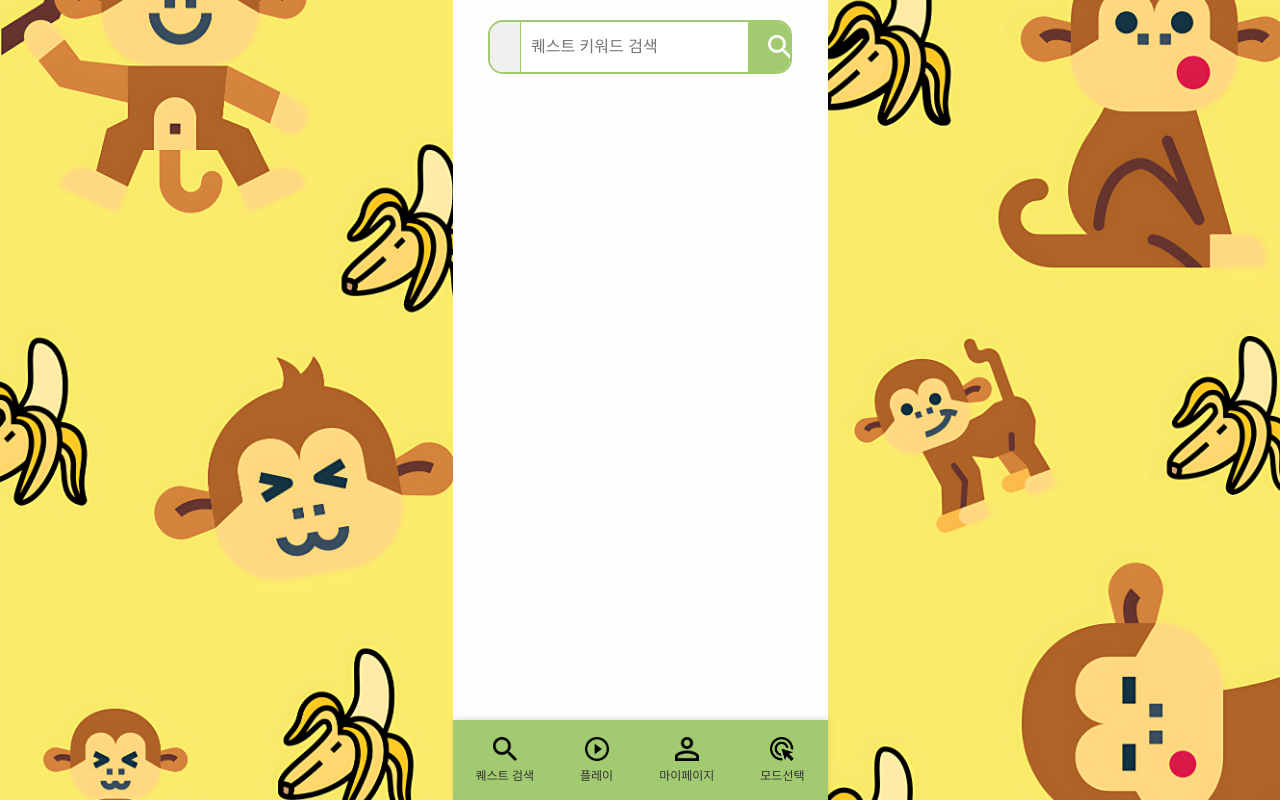
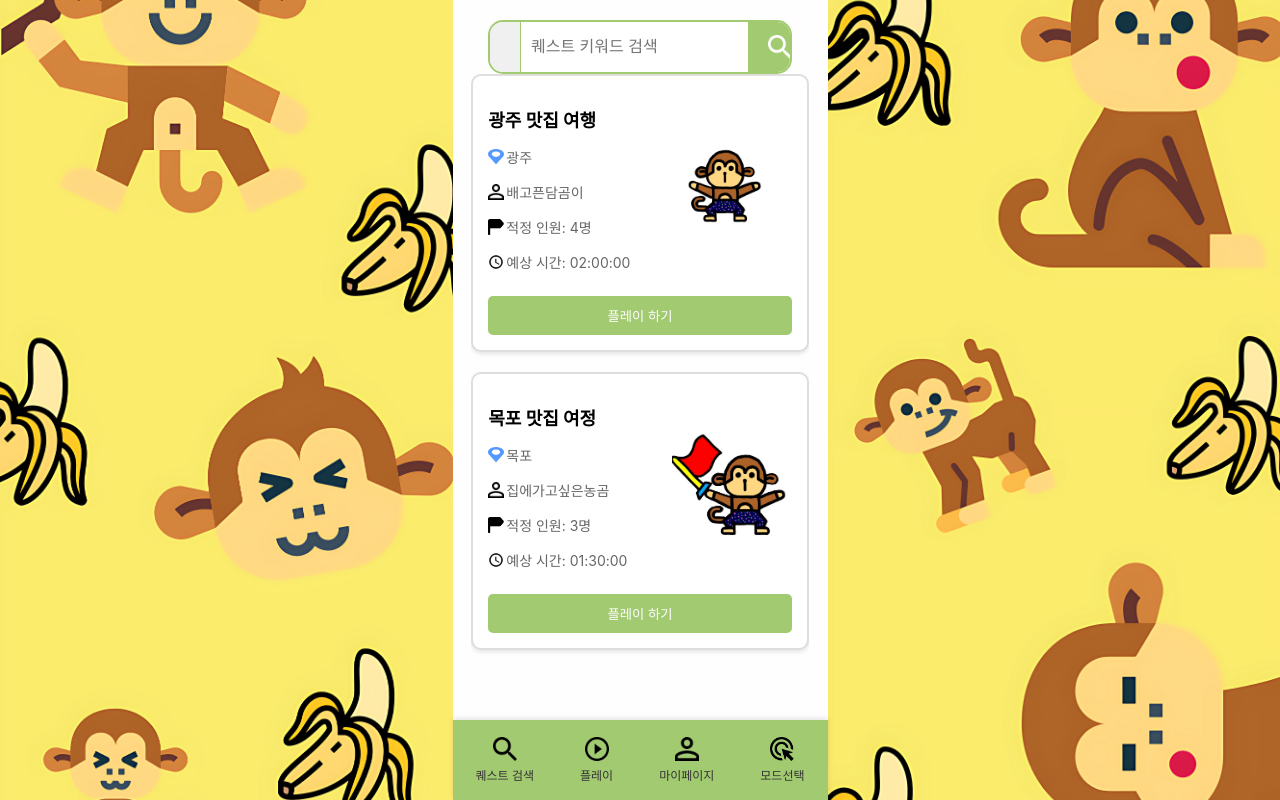
Before and after one commit to binary-is-honam-line/FE, a React (Create React App) app: page /player in a window 1280 px wide. Built offline with nearby package versions, Linux system fonts and the light colour scheme; sample sign-in values are in the browser's storage.

Commit message:
feat: 플레이모드 검색 시 페이지

```diff
--- a/src/Pages/CreatorMode.jsx
+++ b/src/Pages/CreatorMode.jsx
@@ -159,11 +159,11 @@ const CreatorMode = () => {
                     </StoryAuthor>
                     <StoryCount>
                       <StoryImageIcon src="/count.png" alt="적정인원수 이미지" />
-                      {story.headCount}
+                      적정 인원: {story.headCount}명
                     </StoryCount>
                     <StoryTime>
                       <StoryImageIcon src="/time.png" alt="예상시간 이미지" />
-                      {story.time}
+                      예상 시간: {story.time}
                     </StoryTime>
                   </StoryInfo>
                   <StoryImage src={story.image || "https://via.placeholder.com/100"} alt="대표사진" />
@@ -213,7 +213,7 @@ const CreatorMode = () => {
               value={mainStory}
               onChange={(e) => setMainStory(e.target.value)}
             />
-            <ModalLabel>추천 인원 수</ModalLabel>
+            <ModalLabel>적정 인원</ModalLabel>
             <ModalInput
               type="number"
               placeholder="5"
--- a/src/Pages/List.jsx
+++ b/src/Pages/List.jsx
@@ -192,7 +192,7 @@ const List = () => {
             onChange={(e) => setMainStory(e.target.value)}
             style={{minHeight: '100px'}}
           />
-          <ModalLabel>추천 인원 수</ModalLabel>
+          <ModalLabel>적정 인원</ModalLabel>
           <ModalInput
             type="number"
             placeholder="5"
--- a/src/Pages/PlayerMode.jsx
+++ b/src/Pages/PlayerMode.jsx
@@ -7,16 +7,47 @@ const PlayerMode = () => {
   const [keyword, setKeyword] = useState("");
   const [selectedLocation, setSelectedLocation] = useState(''); // 지역 상태
   const [isSearchClicked, setIsSearchClicked] = useState(false);
+  const [quests, setQuests] = useState([  // 하드코딩된 퀘스트 목록
+    {
+      questId: 1,
+      questName: "광주 맛집 여행",
+      location: "광주",
+      nickname: "배고픈담곰이",
+      headCount: "4",
+      time: "02:00:00",
+      imageUrl: "/monkey.png",
+    },
+    {
+      questId: 2,
+      questName: "목포 맛집 여정",
+      location: "목포",
+      nickname: "집에가고싶은농곰",
+      headCount: "3",
+      time: "01:30:00",
+      imageUrl: "/monkeys.png",
+    },
+  ]);
 
   const navigate = useNavigate();
 
   const searchQuests = () => {
-    if (!keyword.trim()) {
-      alert("키워드를 입력해주세요!");
-      return;
+    setIsSearchClicked(true);
+  };
+
+  const filteredQuests = quests.filter(quest => {
+    if (selectedLocation && keyword) {
+      return quest.location === selectedLocation && quest.questName.includes(keyword);
+    } else if (selectedLocation) {
+      return quest.location === selectedLocation;
+    } else if (keyword) {
+      return quest.questName.includes(keyword);
+    } else {
+      return true;
     }
-    console.log(`Searching quests with keyword: ${keyword}`);
-    setIsSearchClicked(true);
+  });
+
+  const handlePlayClick = (questId) => {
+    navigate(`/play/${questId}`);
   };
 
   return (
@@ -29,7 +60,7 @@ const PlayerMode = () => {
             <LocationSelector
               selectedLocation={selectedLocation}
               setSelectedLocation={setSelectedLocation}
-              noBorder={true} // 추가된 props
+              noBorder={true}
             />
           </LocationContainer>
           <SearchInput
@@ -42,6 +73,36 @@ const PlayerMode = () => {
             <SearchIcon src={`${process.env.PUBLIC_URL}/search.png`} alt="Search" />
           </SearchButton>
         </SearchBarWrapper>
+
+        <StoryList>
+          {filteredQuests.map((quest) => (
+            <StoryBox key={quest.questId}>
+              <StoryContent>
+                <StoryInfo>
+                  <StoryTitle>{quest.questName}</StoryTitle>
+                  <StoryLocation>
+                    <StoryImageIcon src="/location.png" alt="Location" />
+                    {quest.location}
+                  </StoryLocation>
+                  <StoryAuthor>
+                    <StoryImageIcon src="/user.png" alt="User" />
+                    {quest.nickname}
+                  </StoryAuthor>
+                  <StoryCount>
+                    <StoryImageIcon src="/count.png" alt="Head Count" />
+                    적정 인원: {quest.headCount}명
+                  </StoryCount>
+                  <StoryTime>
+                    <StoryImageIcon src="/time.png" alt="Time" />
+                    예상 시간: {quest.time}
+                  </StoryTime>
+                </StoryInfo>
+                <StoryImage src={quest.imageUrl} alt="Quest" />
+              </StoryContent>
+              <PlayButton onClick={() => handlePlayClick(quest.questId)}>플레이 하기</PlayButton>
+            </StoryBox>
+          ))}
+        </StoryList>
 
         <BottomBar>
           <BottomButton onClick={() => navigate('/player')}>
@@ -155,7 +216,7 @@ const SearchInput = styled.input`
 const SearchButton = styled.button`
   padding: 0 20px;
   height: 100%;
-  background-color: ${({ isClicked }) => isClicked ? 'transparent' : '#A2CA71'};
+  background-color: #A2CA71;
   border: none;
   cursor: pointer;
   display: flex;
@@ -163,7 +224,7 @@ const SearchButton = styled.button`
   justify-content: center;
 
   &:hover {
-    background-color: ${({ isClicked }) => isClicked ? 'transparent' : '#81B265'};
+    background-color: #81B265;
   }
 `;
 
@@ -174,6 +235,101 @@ const SearchIcon = styled.img`
   background-color: transparent;
 `;
 
+const StoryList = styled.div`
+  flex-grow: 1;
+  overflow-y: auto;
+  width: 90%;
+  display: flex;
+  flex-direction: column;
+  gap: 20px;
+`;
+
+const StoryBox = styled.div`
+  display: flex;
+  flex-direction: column;
+  justify-content: space-between;
+  border: 2px solid #DEDEDE;
+  border-radius: 10px;
+  background-color: white;
+  padding: 15px;
+  box-shadow: 0px 2px 4px rgba(0, 0, 0, 0.1);
+`;
+
+const StoryContent = styled.div`
+  display: flex;
+  justify-content: space-between;
+  align-items: center;
+`;
+
+const StoryInfo = styled.div`
+  display: flex;
+  flex-direction: column;
+`;
+
+const StoryImageIcon = styled.img`
+  width: 16px;
+  height: 16px;
+  margin-right: 2px;
+`;
+
+const StoryTitle = styled.h2`
+  font-size: 18px;
+  margin-bottom: 1px;
+`;
+
+const StoryLocation = styled.p`
+  font-size: 14px;
+  color: #666;
+  display: flex;
+  align-items: center;
+  margin-bottom: 1px;
+`;
+
+const StoryAuthor = styled.p`
+  font-size: 14px;
+  color: #666;
+  display: flex;
+  align-items: center;
+  margin-bottom: 1px;
+`;
+
+const StoryCount = styled.p`
+  font-size: 14px;
+  color: #666;
+  display: flex;
+  align-items: center;
+  margin-bottom: 1px;
+`;
+
+const StoryTime = styled.p`
+  font-size: 14px;
+  color: #666;
+  display: flex;
+  align-items: center;
+`;
+
+const StoryImage = styled.img`
+  width: 120px;
+  height: 120px;
+  object-fit: cover;
+  border-radius: 10px;
+  margin-left: 20px;
+`;
+
+const PlayButton = styled.button`
+  padding: 10px 20px;
+  background-color: #A2CA71;
+  color: white;
+  border: none;
+  border-radius: 5px;
+  cursor: pointer;
+  width: 100%;
+  margin-top: 10px;
+
+  &:hover {
+    background-color: #81B265;
+  }
+`;
 
 const BottomBar = styled.div`
   width: 100%;
```
